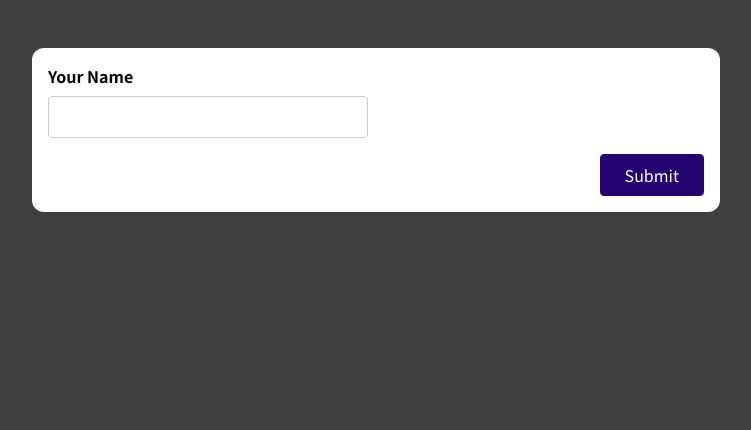
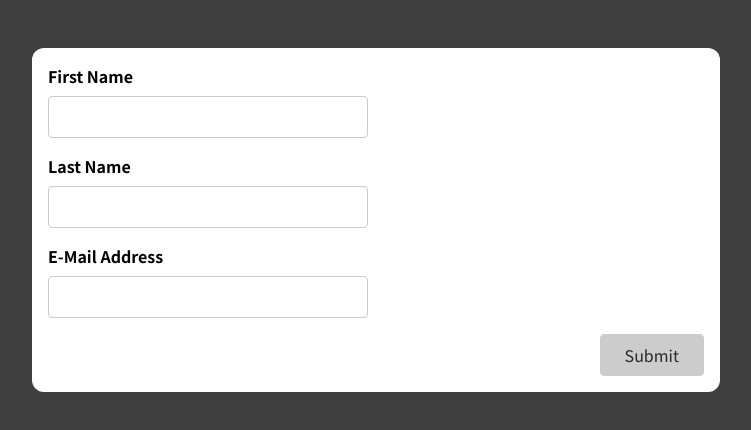
Before and after one commit to RavenRidge98/udemy-reactjs, a React (Create React App) app: page / in a window 1280 px wide. Shown: the top 430 px of the page, without its empty margins (264-1015 px from the left). Built offline with nearby package versions, Linux system fonts and the light colour scheme.

Commit message:
Section 16 Done

```diff
--- a/src/App.js
+++ b/src/App.js
@@ -1,9 +1,11 @@
-import SimpleInput from './components/SimpleInput';
+import BasicForm from "./components/BasicForm";
+// import SimpleInput from "./components/SimpleInput";
 
 function App() {
   return (
-    <div className="app">
-      <SimpleInput />
+    <div className='app'>
+      {/* <SimpleInput /> */}
+      <BasicForm />
     </div>
   );
 }
--- a/src/components/BasicForm.js
+++ b/src/components/BasicForm.js
@@ -1,22 +1,108 @@
+import useInput from "./hooks/use-input";
+
 const BasicForm = (props) => {
+  const {
+    value: enteredFName,
+    isValid: enteredFNameIsValid,
+    hasError: fNameInputHasError,
+    valueChangeHandler: fNameChangedHandler,
+    inputBlurHandler: fNameBlurHandler,
+    reset: resetFNameInput,
+  } = useInput((value) => value.trim() !== "");
+
+  const {
+    value: enteredLName,
+    isValid: enteredLNameIsValid,
+    hasError: lNameInputHasError,
+    valueChangeHandler: lNameChangedHandler,
+    inputBlurHandler: lNameBlurHandler,
+    reset: resetLNameInput,
+  } = useInput((value) => value.trim() !== "");
+
+  const {
+    value: enteredEmail,
+    isValid: enteredEmailIsValid,
+    hasError: emailInputHasError,
+    valueChangeHandler: emailChangeHandler,
+    inputBlurHandler: emailBlurHandler,
+    reset: resetEmailInput,
+  } = useInput((value) => value.includes("@"));
+
+  let formIsValid = false;
+
+  if (enteredFNameIsValid && enteredLNameIsValid && enteredEmailIsValid) {
+    formIsValid = true;
+  }
+
+  const formSubmissionHandler = (e) => {
+    e.preventDefault();
+
+    if (!enteredFNameIsValid || !enteredLNameIsValid || !enteredEmailIsValid) {
+      return;
+    }
+
+    console.log(enteredFName);
+    console.log(enteredLName);
+    console.log(enteredEmail);
+
+    resetFNameInput();
+    resetLNameInput();
+    resetEmailInput();
+  };
+
+  const fNameInputClasses = fNameInputHasError
+    ? "form-control invalid"
+    : "form-control";
+
+  const lNameInputClasses = lNameInputHasError
+    ? "form-control invalid"
+    : "form-control";
+
+  const emailInputClasses = emailInputHasError
+    ? "form-control invalid"
+    : "form-control";
   return (
-    <form>
-      <div className='control-group'>
-        <div className='form-control'>
+    <form onSubmit={formSubmissionHandler}>
+      <div >
+        <div className={fNameInputClasses}>
           <label htmlFor='name'>First Name</label>
-          <input type='text' id='name' />
+          <input
+          type='text'
+          id='name'
+          onChange={fNameChangedHandler}
+          onBlur={fNameBlurHandler}
+          value={enteredFName} />
+          {fNameInputHasError && (
+          <p className='error-text'>Please enter a valid name.</p>
+        )}
         </div>
-        <div className='form-control'>
+        <div className={lNameInputClasses}>
           <label htmlFor='name'>Last Name</label>
-          <input type='text' id='name' />
+          <input
+          type='text'
+          id='name'
+          onChange={lNameChangedHandler}
+          onBlur={lNameBlurHandler}
+          value={enteredLName} />
+          {lNameInputHasError && (
+          <p className='error-text'>Please enter a valid name.</p>
+        )}
         </div>
       </div>
-      <div className='form-control'>
+      <div className={emailInputClasses}>
         <label htmlFor='name'>E-Mail Address</label>
-        <input type='text' id='name' />
+        <input
+          type='email'
+          id='email'
+          onChange={emailChangeHandler}
+          onBlur={emailBlurHandler}
+          value={enteredEmail}/>
+        {emailInputHasError && (
+          <p className='error-text'>Please enter a valid email.</p>
+        )}
       </div>
       <div className='form-actions'>
-        <button>Submit</button>
+        <button disabled={!formIsValid}>Submit</button>
       </div>
     </form>
   );
--- a/src/components/SimpleInput.js
+++ b/src/components/SimpleInput.js
@@ -1,12 +1,139 @@
+// import { useState } from "react";
+import useInput from "./hooks/use-input";
+
 const SimpleInput = (props) => {
+  // const nameInputRef = useRef();
+  // const [enteredName, setEnteredName] = useState("");
+  // const [enteredNameTouched, setEnteredNameTouched] = useState(false);
+  // const [enteredEmail, setEnteredEmail] = useState("");
+  // const [enteredEmailTouched, setEnteredEmailTouched] = useState(false);
+  const {
+    value: enteredName,
+    isValid: enteredNameIsValid,
+    hasError: nameInputHasError,
+    valueChangeHandler: nameChangedHandler,
+    inputBlurHandler: nameBlurHandler,
+    reset: resetNameInput,
+  } = useInput((value) => value.trim() !== "");
+
+  const {
+    value: enteredEmail,
+    isValid: enteredEmailIsValid,
+    hasError: emailInputHasError,
+    valueChangeHandler: emailChangeHandler,
+    inputBlurHandler: emailBlurHandler,
+    reset: resetEmailInput
+  } = useInput(value=> value.includes('@'));
+
+  // const [enteredNameIsValid, setEnteredNameIsValid] = useState(true);
+  // const [formIsValid, setFormIsValid] = useState(false);
+
+  // useEffect(() => {
+  //   if (enteredNameIsValid) {
+  //     console.log("Name Input is Valid");
+  //   }
+  // }, [enteredNameIsValid]);
+  // const enteredNameIsValid = enteredName.trim() !== "";
+  // const nameInputIsInvalid = !enteredNameIsValid && enteredNameTouched;
+
+  // const enteredEmailIsValid = enteredEmail.includes("@");
+  // const enteredEmailIsInvalid = !enteredEmailIsValid && enteredEmailTouched;
+
+  // useEffect(()=> {
+  //   if(enteredNameIsValid) {
+  //     setFormIsValid(true);
+  //   }else{
+  //     setFormIsValid(false);
+  //   }
+  // },[enteredNameIsValid])
+
+  let formIsValid = false;
+
+  if (enteredNameIsValid && enteredEmailIsValid) {
+    formIsValid = true;
+  }
+
+
+  // const nameInputChangeHandler = (e) => {
+  //   setEnteredName(e.target.value);
+  // };
+
+  // const nameInputBlurHandler = (e) => {
+  //   setEnteredNameTouched(true);
+  // };
+
+  // const emailInputChangeHandler = (event) => {
+  //   setEnteredEmail(event.target.value);
+  // };
+
+  // const emailInputBlurHandler = (event) => {
+  //   setEnteredEmailTouched(true);
+  // };
+
+  const formSubmissionHandler = (e) => {
+    e.preventDefault();
+    // setEnteredNameTouched(true);
+
+    if (!enteredNameIsValid) {
+      return;
+    }
+
+    // setEnteredNameIsValid(true);
+
+    console.log(enteredName);
+
+    // const enteredValue = nameInputRef.current.value;
+    // console.log(enteredValue);
+
+    // nameInputRef.current.value = ''; NOT IDEAL!!!
+    resetNameInput();
+    resetEmailInput();
+    // setEnteredName("");
+    // setEnteredNameTouched(false);
+
+    // setEnteredEmail("");
+    // setEnteredEmailTouched(false);
+  };
+
+  const nameInputClasses = nameInputHasError
+    ? "form-control invalid"
+    : "form-control";
+
+  const emailInputClasses = emailInputHasError
+    ? "form-control invalid"
+    : "form-control";
+
   return (
-    <form>
-      <div className='form-control'>
+    <form onSubmit={formSubmissionHandler}>
+      <div className={nameInputClasses}>
         <label htmlFor='name'>Your Name</label>
-        <input type='text' id='name' />
+        <input
+          // ref={nameInputRef}
+          type='text'
+          id='name'
+          onChange={nameChangedHandler}
+          onBlur={nameBlurHandler}
+          value={enteredName}
+        />
+        {nameInputHasError && (
+          <p className='error-text'>Name must not be empty.</p>
+        )}
       </div>
-      <div className="form-actions">
-        <button>Submit</button>
+      <div className={emailInputClasses}>
+        <label htmlFor='email'>Your E-Mail</label>
+        <input
+          type='email'
+          id='email'
+          onChange={emailChangeHandler}
+          onBlur={emailBlurHandler}
+          value={enteredEmail}
+        />
+        {formIsValid && (
+          <p className='error-text'>Please enter a valid email.</p>
+        )}
+      </div>
+      <div className='form-actions'>
+        <button disabled={!formIsValid}>Submit</button>
       </div>
     </form>
   );
--- /dev/null
+++ b/src/components/hooks/use-input.js
@@ -0,0 +1,61 @@
+import { useReducer } from "react";
+
+const initialInputState = {
+  value: "",
+  isTouched: false,
+};
+
+const inputStateReducer = (state, action) => {
+  if (action.type === "INPUT") {
+    return {
+      inputStateReducer,
+      isTouched: state.isTouched
+    };
+  }
+  if (action.type === "BLUR") {
+    return { isTouched: true, value: state.value};
+  }
+  if (action.type === "RESET") {
+    return { isTouched: false, value: ''}
+  }
+};
+
+const useInput = (validateValue) => {
+  const [inputState, dispatch] = useReducer(
+    inputStateReducer,
+    initialInputState
+  );
+
+  // const [enteredValue, setEnteredValue] = useState("");
+  // const [isTouched, setIsTouched] = useState(false);
+
+  const valueIsValid = validateValue(inputState.value);
+  const hasError = !valueIsValid && inputState.isTouched;
+
+  const valueChangeHandler = (e) => {
+    dispatch({ type: "INPUT", value: e.target.value });
+    // setEnteredValue(e.target.value);
+  };
+
+  const inputBlurHandler = (e) => {
+    dispatch({ type: "BLUR" });
+    // setIsTouched(true);
+  };
+
+  const reset = () => {
+    dispatch({ type: "RESET" });
+    // setEnteredValue("");
+    // setIsTouched(false);
+  };
+
+  return {
+    value: inputState.value,
+    isValid: valueIsValid,
+    hasError: hasError,
+    valueChangeHandler,
+    inputBlurHandler,
+    reset: reset,
+  };
+};
+
+export default useInput;
--- a/src/index.css
+++ b/src/index.css
@@ -73,6 +73,15 @@ button {
   cursor: pointer;
 }
 
+button:disabled,
+button:disabled:hover,
+button:disabled:active{
+  background-color: #ccc;
+  color: #292929;
+  border-color: #ccc;
+  cursor: not-allowed;
+}
+
 button:hover,
 button:active {
   background-color: #33059e;
```
Also changed, not shown: 1 other file (tests, documents, lock files or other folders).
